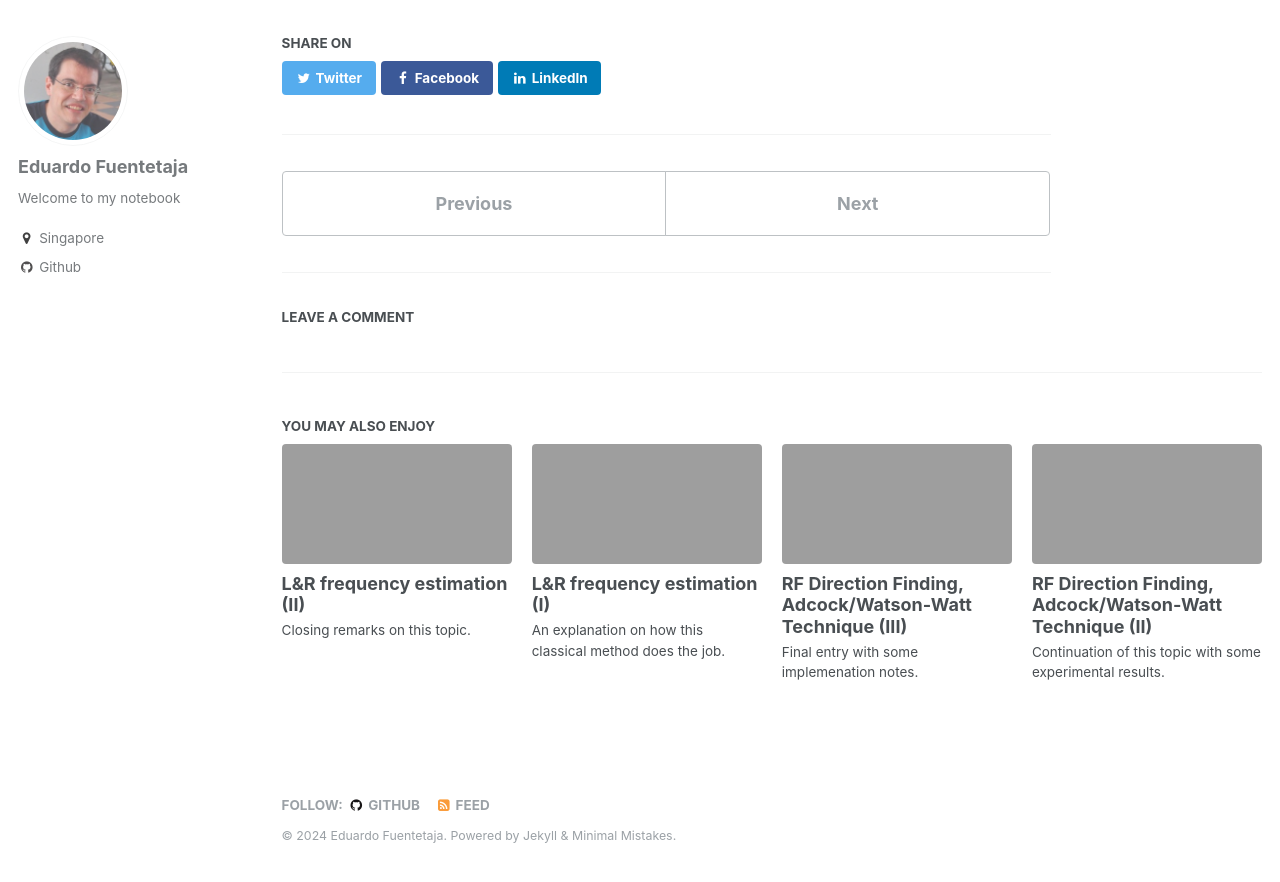
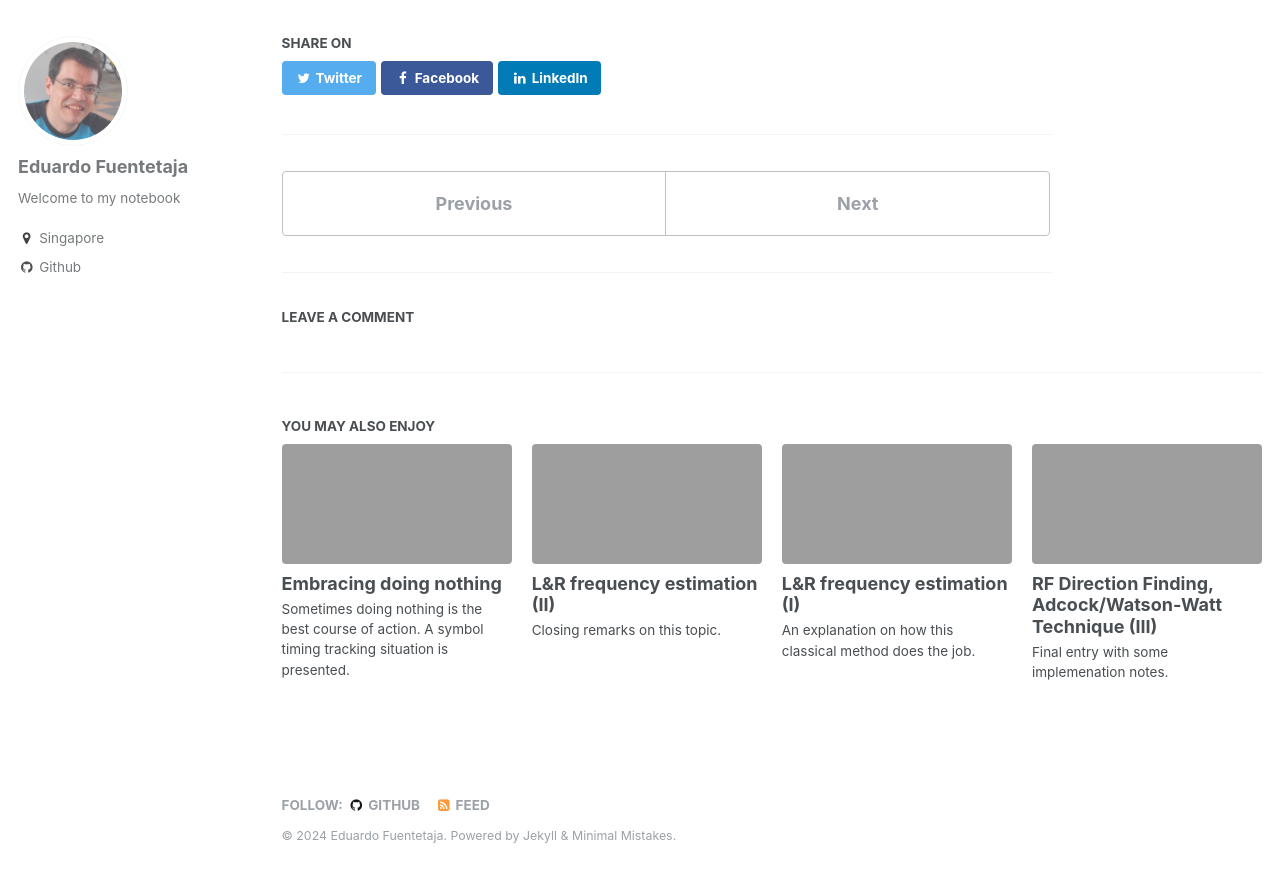
Before and after one commit to EdFuentetaja/EdFuentetaja.github.io, a Jekyll site: the page built from _posts/2020-01-27-signal_derivative.markdown, in a window 1280 px wide and 900 px high, scrolled down 12674 px. Shown: the top 882 px of the window. Built offline with Jekyll 4.4.1, drawn with Linux system fonts in a browser that asks for light colours; formulas are drawn with MathJax 3; comment, search, counter and statistics services are not loaded; some of the changed lines change nothing that is shown; some of the changed text lies outside the part shown.

Commit message:
Minor edits.

```diff
--- a/_posts/2020-01-27-signal_derivative.markdown
+++ b/_posts/2020-01-27-signal_derivative.markdown
@@ -26,7 +26,7 @@ With all this preamble, let's now roll up our sleeves and jump once again into t
 
 $$s(n) = \frac{1}{N}\sum_{k-0}^{N-1}{S(k) e^{j 2 \pi k n / N}}$$
 
-that says that a signal $$s$$, whose samples are $$s(0)...s(N)$$, can be expressed as a complex weighted summation of phasors, being the weights the complex values $$S(0)...S(N)$$, also known as its "DFT coefficients" or "frequency bins."
+that says that a signal $$s$$, whose samples are $$s(0)...s(N)$$, can be expressed as a complex weighted summation of phasors, being the weights the complex values $$S(0)...S(N)$$, also known as its "DFT coefficients."
 
 Since the derivative of a phasor is given by
 
--- /dev/null
+++ b/_posts/2024-01-18-embracing_doing_nothing.markdown
@@ -0,0 +1,54 @@
+---
+title:  "Embracing doing nothing"
+date:   2024-01-18 00:00:00 +0800
+categories: SDR
+excerpt: "Sometimes doing nothing is the best course of action. A symbol timing tracking situation is presented."
+header:
+  image: "great_pyramid_cropped_c.jpg"
+---
+
+We already understand what symbol timing tracking (aka "clock recovery" or "timing recovery") is and why it's important for the successful recovery of a digital signal. Using the following "eye diagram" as reference:
+
+![Eye pattern][eye_pattern]{:.center-image}
+*Image credit: [Wikipedia][eye_pattern_wikipedia]*
+{: style="text-align: center;"}
+
+we see that the maximum gap in the "eye" corresponds to the 0 point in the x-axis, representing the timing phase. This is our best chance at recovering our data. At any other sampling point the gap in the eye is smaller, indicating a penalty in the signal SNR. Notice how the eye is completely closed at timing phase -0.5 or 0.5: when our timing error is so bad, our chances of making mistakes are very high.
+
+Symbol timing tracking is important because transmitter and receiver run with different clocks, so, even if we manage to achieve a pretty good initial timing phase estimation, the different pace of the clocks will make this phase drift, forward or backwards and we will see how our signal quality drops until the point we lose it. I have dedicated some time to review some of the classical algorithms, such as [M&M][m_m] or [D'Andrea][dandrea]. I'm going to dedicate this brief note to explain the process that took me to undestand why timing tracking was not required in one particular application.
+
+This example is going to be again based on [AIS][AIS]. AIS is a maritime safety system that ships use to broadcast its location (coming from a GPS receiver) among other important information (speed, bearing, etc.). AIS was developed in the 1990s and it uses practical technology from this date, which predates the era of SDR and more sophisticated communication systems. The signal specs for our purposes in this note, can be summarized as:
+* [GMSK modulation][GMSK].
+* 9600 baud.
+* Typical message length is 168 bits, including training sequence, markers and other overheads, about 200 symbols ("symbol" and "bit" are used interchangeably here since GMSK encodes one bit per symbol.)
+* Frequency band: around 162 MHz.
+
+Let's say that we are tasked with designing a symbol tracking module for AIS. There is one more relevant piece of information that we find in the AIS standard ([recommendation ITU-R M.1371-5 (02/2014)][AIS_standard]):
+
+![AIS spec][AIS_spec]{:.center-image}
+
+This _ppm_ means "parts per million", so an AIS transponder is expected to transmit at a symbol rate within the [9599.99995, 9600.00005] baud range. This means that, in the worst-case scenario, after 1/50e-6 = 20k seconds we are going to receive one bit less (or more) of what would be expected at the exact symbol rate of 9600 baud, or, in other words, after 20k seconds our timing phase error is going to have accumulated to ±1 normalized units. For a working system we should aim for a bigger margin since we have already seen that an error of ±0.5 is critical. We should design our system to stay within a timing phase error of [-0.25, 0.25] units. For a transmitter with a clock error rate of 50 ppm, starting with a perfect knowledge of the timing phase (timing phase error = 0), the error will increase to 0.25 after 20k*0.25 = 5k seconds or about one hour and 23 minutes.
+
+What does this means in terms on our AIS signal? In practical matters, very little, since our AIS message only last for about 21 ms (200 symbols/9600 symbols/s = 20.83 ms). With an error rate of 50 ppm, after 21 ms we should expect a phase error of 21e-3*50e-6 = 1.05e-6 normalized units, which in practice is nothing, much below anything we can measure.
+
+However, this is only one half of the equation, the _transmitting side_. The other half comes from the _receiving_ side. What's the expected error rate on a typical SDR hardware? It depends. Amateur hardware is already coming out with decent specs, see for instance, the [RTL-SDR V3][RTL_SDR_V3] that comes with a temperature-controlled cristal oscilator (TCXO) with ±1 ppm frequency stability, which is pretty good.
+
+![TCXO][TCXO]{:.center-image}
+*"[SMD Cystal Oscillator TCXO](https://commons.wikimedia.org/w/index.php?curid=23855851)" by [Appaloosa](https://commons.wikimedia.org/wiki/User:Appaloosa) is licensed under CC BY 3.0.*
+{: style="text-align: center;"}
+
+Speaking about frequency stability, ±1 ppm means that an oscillator labeled as 1 MHz should be expected to resonate at a frequency in the range of [999999, 1000001] Hz. This is the starting point to translate this spec to a timing phase error rate. The next step comes from understanding that in common SDR designs this oscillator drives is the source from all the different clocks required by different hardware modules, including the important analog-to-digital converter (ADC). The ADC is programmed to run a some specific sampling rate and this sampling rate is derived from the oscillator using some phase-locked loop or equivalent circuitry. The main idea is that the oscillator frequency is going to be multiplied by some rational number into our intended sampling rate.
+
+It's typical
+
+
+[eye_pattern]:           /images/Doing_nothing/Binary_PSK_eye_diagram.svg.png
+[eye_pattern_wikipedia]: https://en.wikipedia.org/wiki/Eye_pattern
+[m_m]:                   /sdr/m_m_analysis/
+[dandrea]:               /sdr/dandrea_clock_recovery/
+[AIS]:                   https://en.wikipedia.org/wiki/Automatic_identification_system
+[GMSK]:                  https://en.wikipedia.org/wiki/Minimum-shift_keying#Gaussian_minimum-shift_keying
+[AIS_standard]:          https://www.itu.int/dms_pubrec/itu-r/rec/m/R-REC-M.1371-5-201402-I!!PDF-E.pdf
+[AIS_spec]:              /images/Doing_nothing/AIS_spec.png
+[RTL_SDR_V3]:            https://www.rtl-sdr.com/wp-content/uploads/2018/02/RTL-SDR-Blog-V3-Datasheet.pdf
+[TCXO]:                  /images/Doing_nothing/SMD_Cystal_Oscillator_TCXO.png
```
